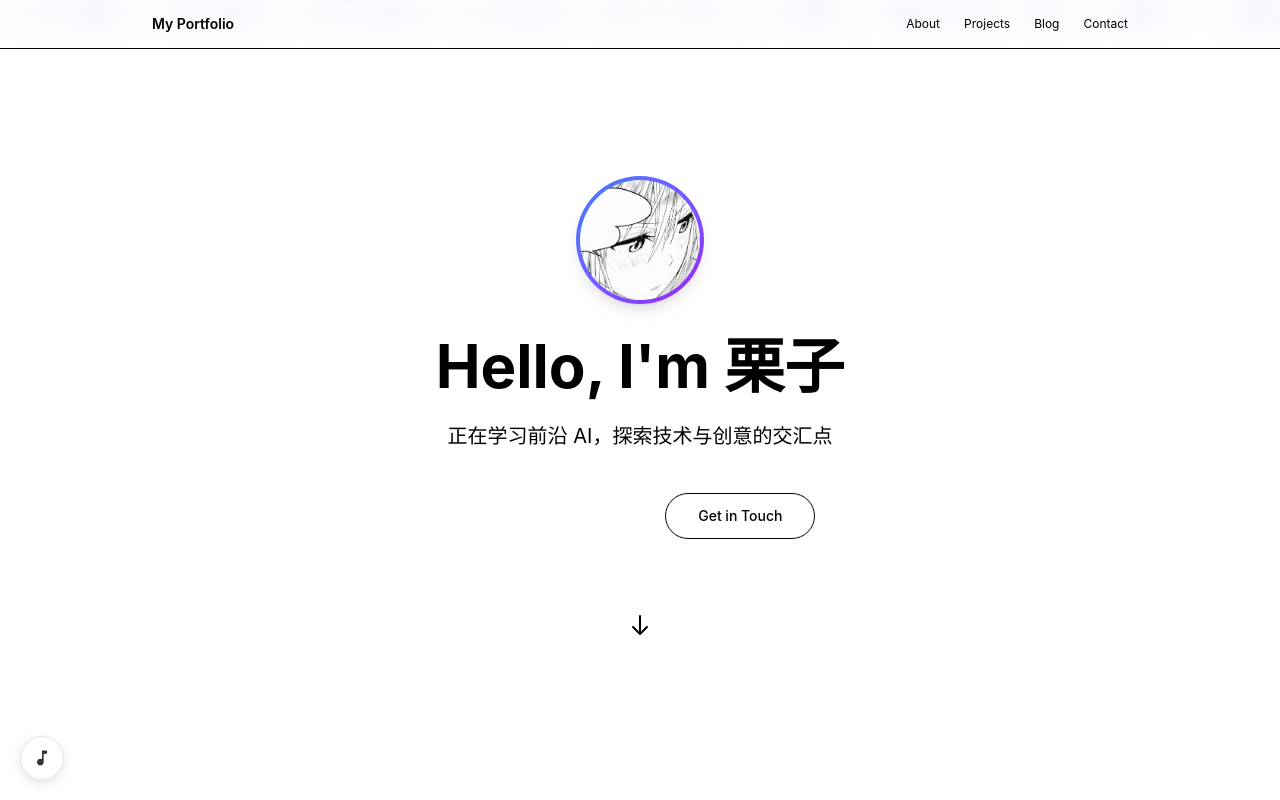
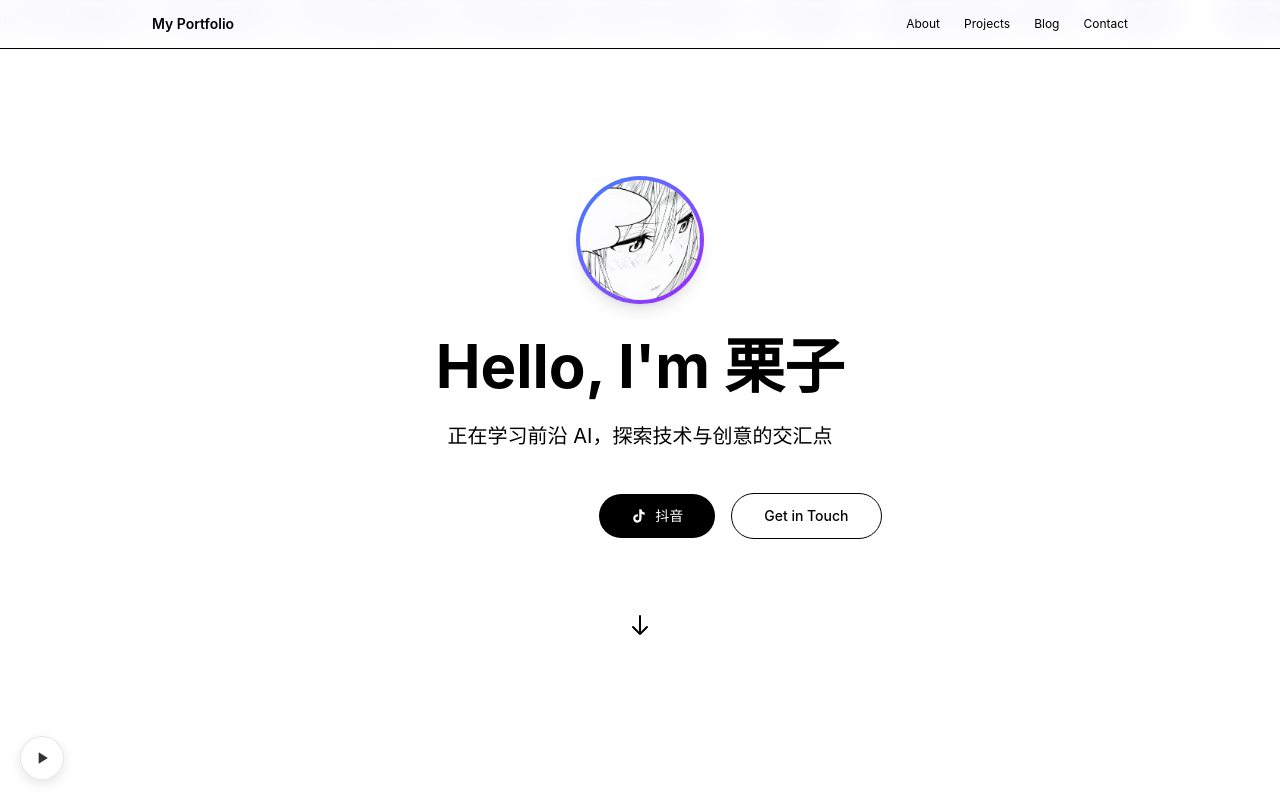
Before and after one commit to superlizi114514/myweb, a Vue app: page / in a window 1280 px wide. Shown: the top 800 px of the page. Built offline with nearby package versions, Linux system fonts and the light colour scheme.

Commit message:
feat: Add local audio + fix background tags z-index + add Douyin button

```diff
--- a/src/components/BackgroundTags.vue
+++ b/src/components/BackgroundTags.vue
@@ -58,7 +58,7 @@ export default {
   height: 100%;
   pointer-events: none;
   overflow: hidden;
-  z-index: 0;
+  z-index: 1;
 }
 
 .tag-row {
--- a/src/components/MusicPlayer.vue
+++ b/src/components/MusicPlayer.vue
@@ -1,24 +1,18 @@
 <template>
   <div class="music-player">
-    <button @click="openPlayer" class="play-btn" :class="{ playing: isPlaying }">
-      <svg class="icon" viewBox="0 0 24 24" fill="currentColor">
-        <path d="M12 3v10.55c-.59-.34-1.27-.55-2-.55-2.21 0-4 1.79-4 4s1.79 4 4 4 4-1.79 4-4V7h4V3h-6z"/>
+    <button @click="togglePlay" class="play-btn" :class="{ playing: isPlaying }">
+      <svg v-if="!isPlaying" class="icon" viewBox="0 0 24 24" fill="currentColor">
+        <path d="M8 5v14l11-7z"/>
+      </svg>
+      <svg v-else class="icon" viewBox="0 0 24 24" fill="currentColor">
+        <path d="M6 4h4v16H6V4zm8 0h4v16h-4V4z"/>
       </svg>
     </button>
     <div class="music-info" v-if="isPlaying">
       <span class="music-note">♪</span>
-      <span class="music-text">网易云歌单</span>
+      <span class="music-text">正在播放</span>
     </div>
-    <!-- 隐藏的网易云 iframe -->
-    <iframe
-      v-if="isPlaying"
-      ref="player"
-      :src="playerUrl"
-      width="1"
-      height="1"
-      frameborder="0"
-      allow="autoplay">
-    </iframe>
+    <audio ref="audio" :src="audioUrl" loop @play="isPlaying = true" @pause="isPlaying = false"></audio>
   </div>
 </template>
 
@@ -28,16 +22,16 @@ export default {
   data() {
     return {
       isPlaying: false,
-      playlistId: '2355066086',
-      playerUrl: ''
+      audioUrl: '/music.mp3'
     }
   },
   methods: {
-    openPlayer() {
-      if (!this.isPlaying) {
-        // 打开网易云歌单页面
-        window.open(`https://music.163.com/playlist?id=${this.playlistId}`, '_blank')
-        this.isPlaying = true
+    togglePlay() {
+      const audio = this.$refs.audio
+      if (this.isPlaying) {
+        audio.pause()
+      } else {
+        audio.play().catch(e => console.log('播放失败:', e))
       }
     }
   }
--- a/src/views/Home.vue
+++ b/src/views/Home.vue
@@ -28,6 +28,10 @@
               <path stroke-linecap="round" stroke-linejoin="round" stroke-width="2" d="M9 5l7 7-7 7"/>
             </svg>
           </router-link>
+          <a href="https://www.douyin.com/user/self?from_tab_name=main" target="_blank" class="bg-black text-white px-8 py-3 rounded-full text-sm font-medium hover:bg-gray-800 transition-all flex items-center gap-2">
+            <svg class="w-4 h-4" fill="currentColor" viewBox="0 0 24 24"><path d="M19.59 6.69a4.83 4.83 0 0 1-3.77-4.25V2h-3.45v13.67a2.89 2.89 0 0 1-5.2 1.74 2.89 2.89 0 0 1 2.31-4.64 2.93 2.93 0 0 1 .88.13V9.4a6.84 6.84 0 0 0-1-.05A6.33 6.33 0 0 0 5 20.1a6.34 6.34 0 0 0 10.86-4.43v-7a8.16 8.16 0 0 0 4.77 1.52v-3.4a4.85 4.85 0 0 1-1-.1z"/></svg>
+            <span>抖音</span>
+          </a>
           <router-link to="/contact" class="bg-white text-apple-gray-900 px-8 py-3 rounded-full text-sm font-medium border border-apple-gray-200 hover:border-apple-gray-400 hover:shadow-md transition-all">
             Get in Touch
           </router-link>
@@ -149,6 +153,6 @@ export default {
 
 .hero-section > div {
   position: relative;
-  z-index: 1;
+  z-index: 2;
 }
 </style>
```
Also changed, not shown: 1 other file (tests, documents, lock files or other folders).
